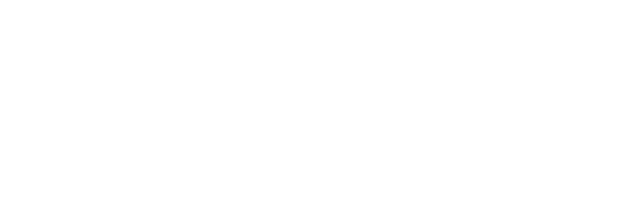
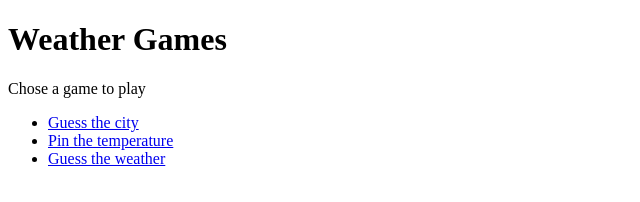
Before and after one commit to timothyverdun/weather-games, a plain HTML site: page index.html in a window 1280 px wide. Shown: the whole page, without its empty margins (0-640 px from the left). Drawn offline with Linux system fonts and the light colour scheme.

Commit message:
first structure and games files

```diff
--- a/index.html
+++ b/index.html
@@ -9,7 +9,13 @@
 </head>
 <body>
     <main>
-
+        <h1>Weather Games</h1>
+        <p>Chose a game to play</p>
+        <ul>
+            <li><a href="cityguess.html">Guess the city</a></li>
+            <li><a href="pinthetemp.html">Pin the temperature</a></li>
+            <li><a href="weatherguess.html">Guess the weather</a></li>
+        </ul>
     </main>
 
     <script src="scripts/script.js"></script>
```
Also changed, not shown: cityguess.html (added), pinthetemp.html (added), scripts/cityguess.js (added), scripts/pinthetemp.js (added), scripts/weatherguess.js (added), weatherguess.html (added).
